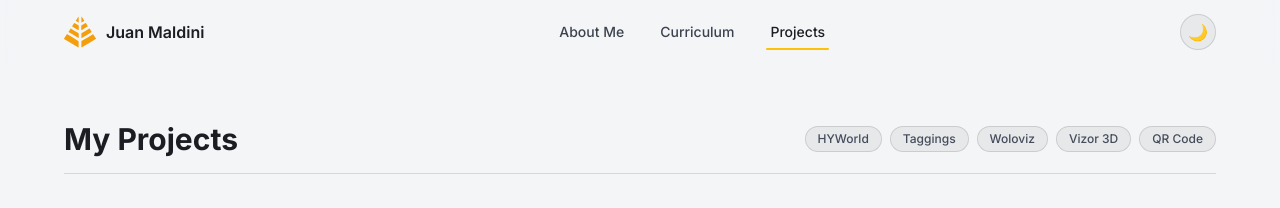
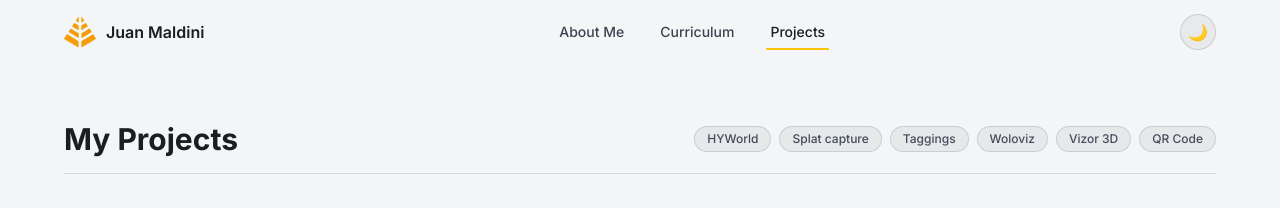
Before and after one commit to JuanMaldini/juanmaldini-web, a React (Vite) app: page /projects in a window 1280 px wide. Shown: the top 208 px of the page. Built offline with nearby package versions, Linux system fonts and the light colour scheme.

Commit message:
splat capture

```diff
--- a/src/data/projects.ts
+++ b/src/data/projects.ts
@@ -88,6 +88,7 @@ export const getProjectsByCategory = (category: string): Project[] =>
 /** External, deployed projects shown as badges. */
 export const externalProjects = [
   { label: "HYWorld", url: "https://hyworldweb.vercel.app/" },
+  { label: "Splat capture", url: "https://splat-capture.vercel.app/" },
   { label: "Taggings", url: "https://taggings.vercel.app/" },
   { label: "Woloviz", url: "https://www.woloviz.com/" },
   { label: "Vizor 3D", url: "https://www.vizor3d.com/" },
```
